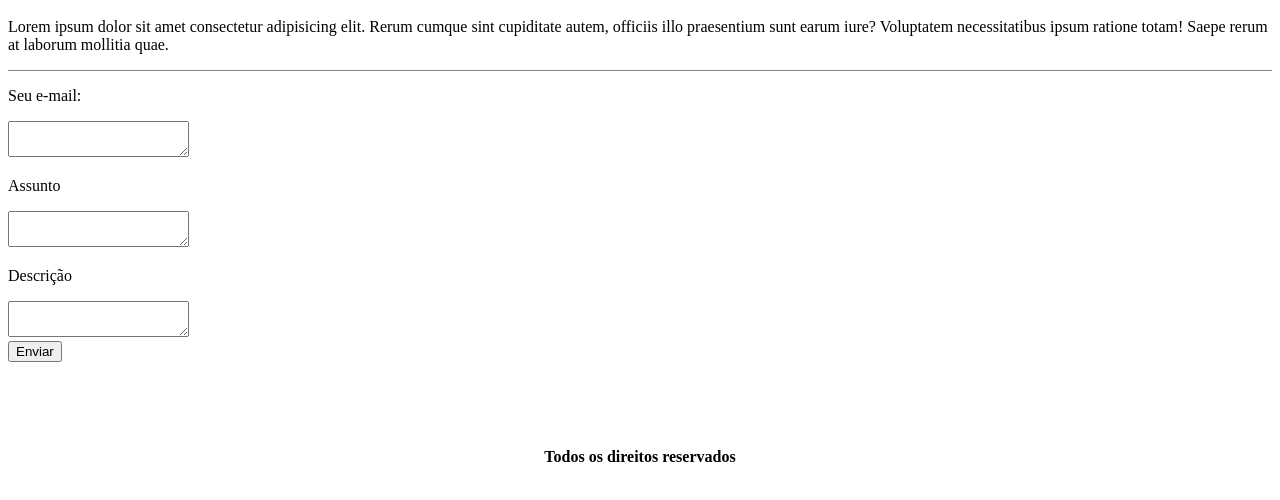
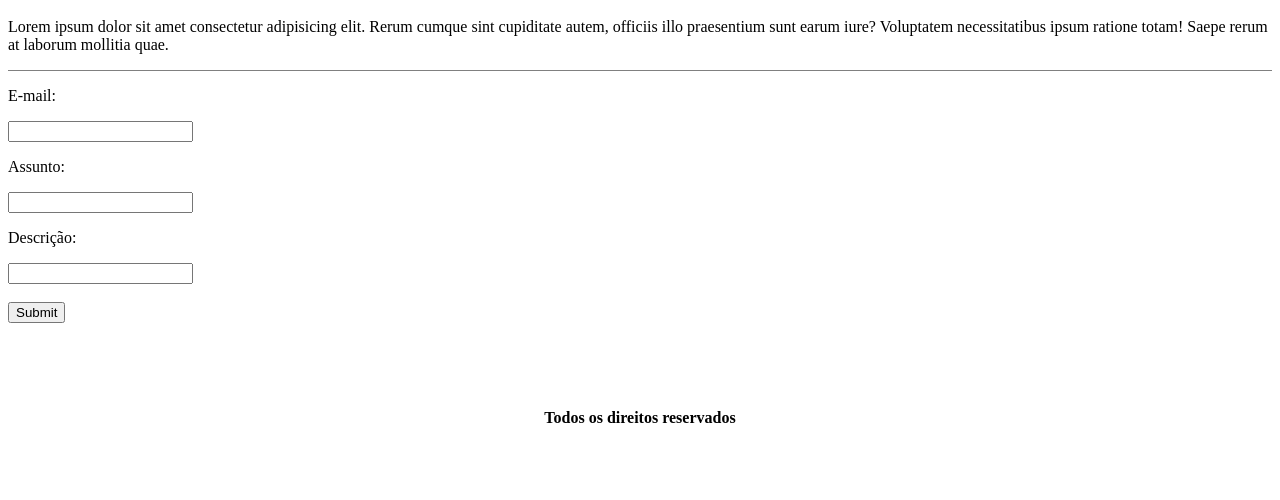
Before and after one commit to TechSDW/Atividade-1---Site-HTML-e-CSS, a plain HTML site: page contato.html in a window 1280 px wide. Shown: the part 254-754 px from the top of the page. Drawn offline with Linux system fonts and the light colour scheme.

Commit message:
Modificação da página contato

```diff
--- a/contato.html
+++ b/contato.html
@@ -31,7 +31,6 @@
 
             .conteudo{
                 display: grid;
-                grid-template-columns: auto;
                 text-align: left;
                 border-top: 1px solid gray;
             }
@@ -55,21 +54,16 @@
             <p>Lorem ipsum dolor sit amet consectetur adipisicing elit. Rerum cumque sint cupiditate autem, officiis illo praesentium sunt earum iure? Voluptatem necessitatibus ipsum ratione totam! Saepe rerum at laborum mollitia quae.</p>
 
             <div class="conteudo">
-                <div>
-                    <p>Seu e-mail:</p>
-
-                    <textarea name="" id=""></textarea>
-                </div>
-                <div>
-                    <p>Assunto</p>
-                    <textarea name="" id=""></textarea>
-                </div>
-                <div>
-                    <p>Descrição</p>
-                    <textarea name="" id=""></textarea>
-                </div>
+                <form action="">
+                    <p>E-mail:</p>
+                    <input type="text">
+                    <p>Assunto:</p>
+                    <input type="text">
+                    <p>Descrição:</p>
+                    <input type="text"><br><br>
+                    <input type="submit">
+                </form>
             </div>
-            <button>Enviar</button>
         </main>
 
         <footer>
```
